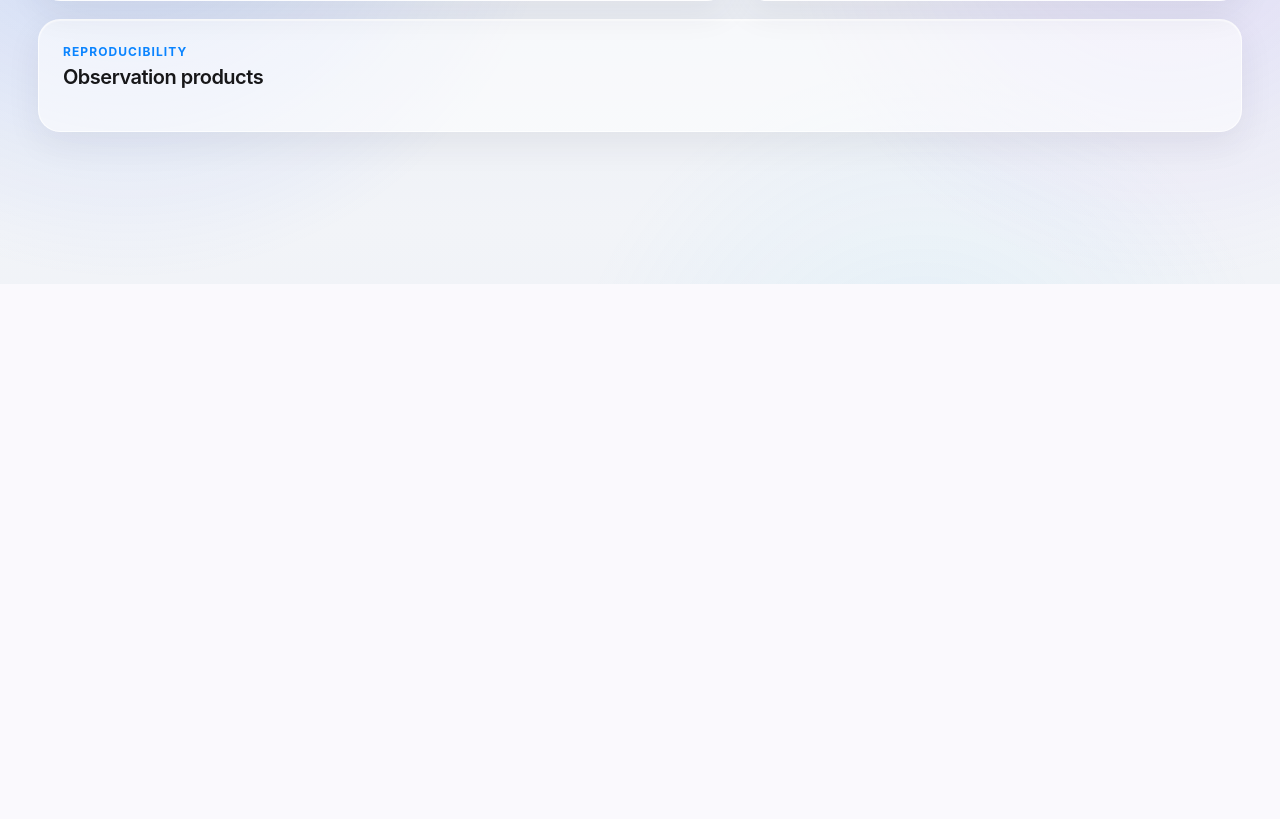
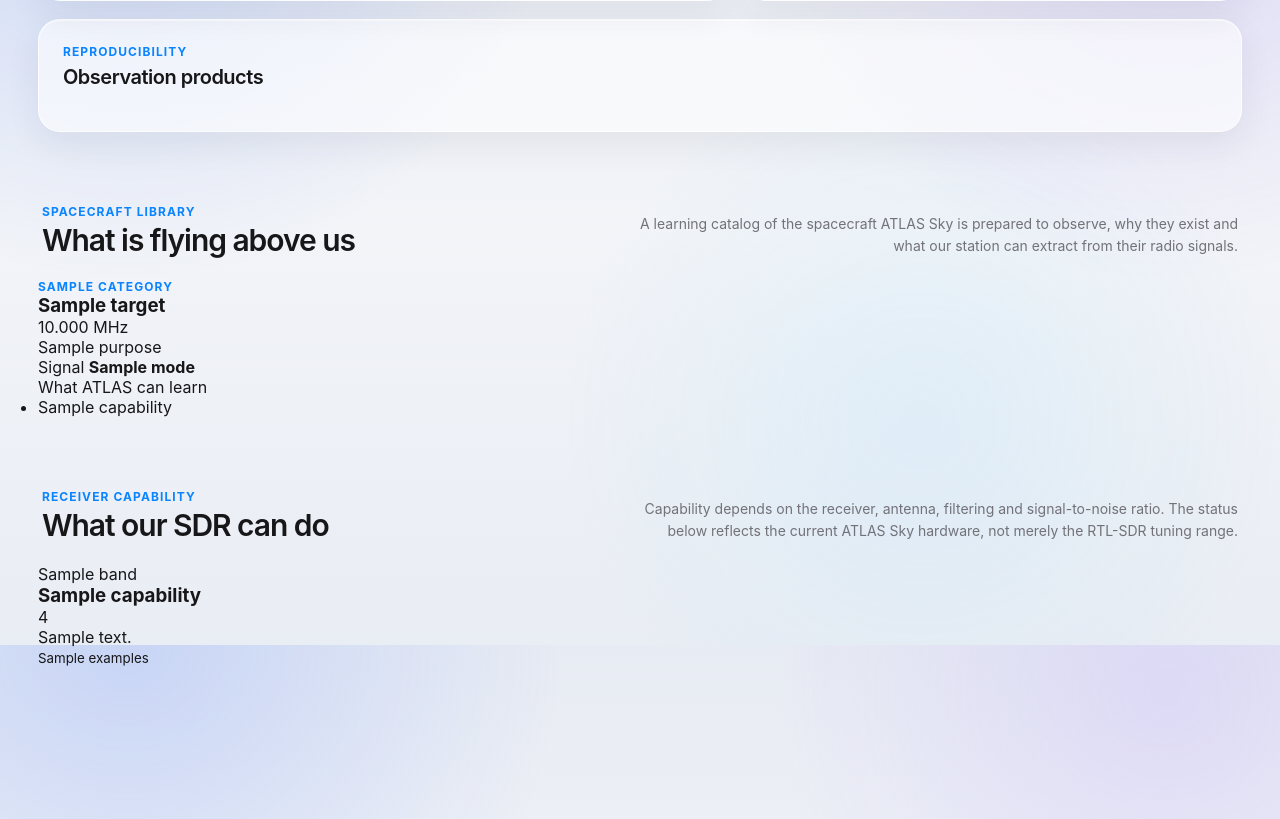
Before and after one commit to Brunor86/atlas-os, a FastAPI app: template src/atlas/api/templates/sky.html in a window 1280 px wide. Shown: the part 1755-2574 px from the top of the page. Before the commit the page ends 2039 px from the top, so only its background shows below. Run offline with FastAPI, Linux system fonts and the light colour scheme; the template is opened without the code that fills it: most values are stand-ins (such as "Sample title", 1, 10 or a date in 2020); parts of the project's set-up code (start-up, migrations or seed data) failed here and were passed over.

Commit message:
feat(sky): add spacecraft learning and SDR capability sections

```diff
--- a/src/atlas/api/templates/sky.html
+++ b/src/atlas/api/templates/sky.html
@@ -517,6 +517,138 @@
 
     {% endif %}
 
+
+    <section class="sky-section">
+
+        <div class="sky-section-heading">
+            <div>
+                <span class="sky-section-kicker">
+                    Spacecraft library
+                </span>
+
+                <h2>
+                    What is flying above us
+                </h2>
+            </div>
+
+            <p>
+                A learning catalog of the spacecraft ATLAS Sky is prepared
+                to observe, why they exist and what our station can extract
+                from their radio signals.
+            </p>
+        </div>
+
+        <div class="sky-catalog-grid">
+
+            {% for target in catalog %}
+
+            <article class="sky-catalog-card">
+
+                <div class="sky-catalog-header">
+                    <div>
+                        <span class="sky-object-type">
+                            {{ target.category }}
+                        </span>
+
+                        <h3>
+                            {{ target.name }}
+                        </h3>
+                    </div>
+
+                    <span class="sky-frequency-pill">
+                        {{ "%.3f"|format(target.primary_frequency_mhz) }} MHz
+                    </span>
+                </div>
+
+                <p class="sky-catalog-purpose">
+                    {{ target.purpose }}
+                </p>
+
+                <div class="sky-catalog-mode">
+                    <span>Signal</span>
+                    <strong>{{ target.mode }}</strong>
+                </div>
+
+                <div class="sky-readable-list">
+                    <span>What ATLAS can learn</span>
+
+                    <ul>
+                        {% for capability in target.atlas_can_read %}
+                        <li>{{ capability }}</li>
+                        {% endfor %}
+                    </ul>
+                </div>
+
+            </article>
+
+            {% endfor %}
+
+        </div>
+
+    </section>
+
+
+    <section class="sky-section">
+
+        <div class="sky-section-heading">
+            <div>
+                <span class="sky-section-kicker">
+                    Receiver capability
+                </span>
+
+                <h2>
+                    What our SDR can do
+                </h2>
+            </div>
+
+            <p>
+                Capability depends on the receiver, antenna, filtering and
+                signal-to-noise ratio. The status below reflects the current
+                ATLAS Sky hardware, not merely the RTL-SDR tuning range.
+            </p>
+        </div>
+
+        <div class="sky-capability-grid">
+
+            {% for capability in capabilities %}
+
+            <article class="sky-capability-card">
+
+                <div class="sky-capability-top">
+                    <div>
+                        <span class="sky-capability-band">
+                            {{ capability.band }}
+                        </span>
+
+                        <h3>
+                            {{ capability.title }}
+                        </h3>
+                    </div>
+
+                    <span class="
+                        sky-capability-rating
+                        is-{{ capability.rating|lower }}
+                    ">
+                        {{ capability.rating }}
+                    </span>
+                </div>
+
+                <p>
+                    {{ capability.detail }}
+                </p>
+
+                <small>
+                    {{ capability.examples }}
+                </small>
+
+            </article>
+
+            {% endfor %}
+
+        </div>
+
+    </section>
+
     {% else %}
 
     <section class="sky-empty">
```
